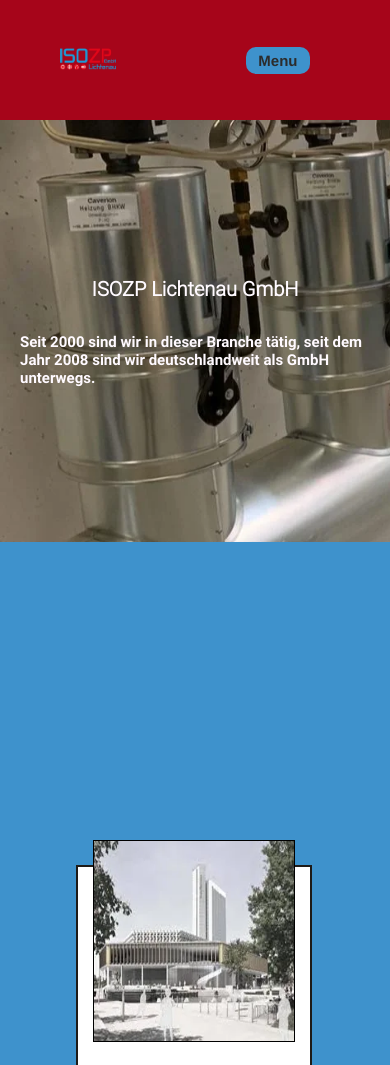
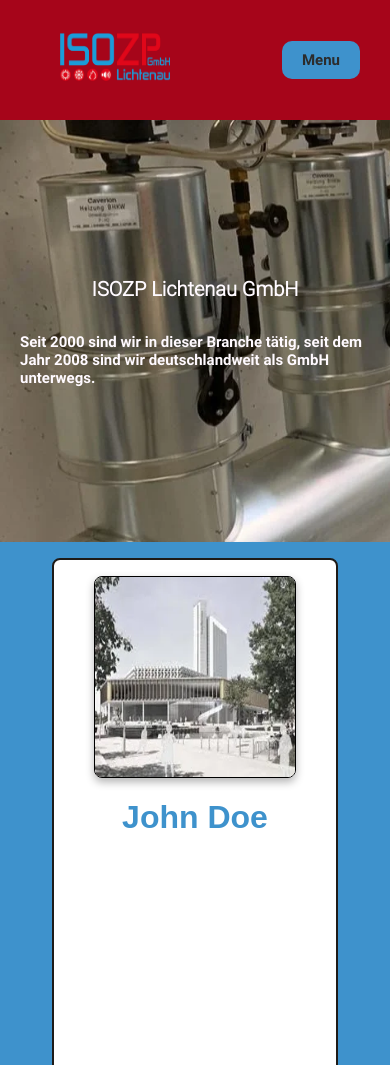
Before and after one commit to M0keee/Osa, a plain HTML site: page index.html in a window 390 px wide. Shown: the top 1065 px of the page. Drawn offline with nearby package versions, Linux system fonts and the light colour scheme.

Commit message:
Jeboga somun i responzivnost ima još posla
Marš u pičku materinu

```diff
--- a/index.html
+++ b/index.html
@@ -14,7 +14,7 @@
 <body>
     <header>
         <div class="logo">
-            <img src="img/logo.webp" alt="logo">
+            <img src="img/logo.webp" alt="logo" id="logo">
         </div>
         <div class="dropdown">
             <button class="dropbtn" onclick="myFuncton()">Menu</button>
--- a/style/style.css
+++ b/style/style.css
@@ -11,7 +11,7 @@
 }
 @font-face {
     font-family: Roboto-Bold;
-    src: url(../fonts/Roboto-Bold.ttf);;
+    src: url(../fonts/Roboto-Bold.ttf);
 }
 @font-face {
     font-family: Roboto-Light;
@@ -376,12 +376,17 @@
 
   .dropbtn{
     font-size: 15px;
-    padding-top: 5px;
-    padding-bottom: 5px;
-    padding-left: 12.5px;
-    padding-right: 12.5px;
+    padding-top: 10px;
+    padding-bottom: 10px;
+    padding-left: 20px;
+    padding-right: 20px;
+    margin-right: 20px;
+    font-family: 'Roboto-Bold';
   }
-
+  #logo{
+    height: 50px;
+    width: 110px;
+  }
   .dropdown-content{
     font-size: 15px;
     min-width: 80px;
@@ -420,6 +425,7 @@
     flex-direction: column;
     align-items: center;
     justify-content: space-evenly;
+    border: none;
   }
 
   .rightShowcase{
@@ -428,19 +434,66 @@
     flex-direction: column;
     align-items: center;
     justify-content: space-evenly;
+    border: none;
   }
 
   .flip-card{
-    width: 200px;
-    height: 200px;
+    width: 250px;
+    height: 525px;
     display: flex;
     flex-direction: column;
     align-items: center;
-    justify-content: space-evenly;
+    justify-content: flex-start;
+    border-radius: 8px;
   }
-  #projekat1{
+
+  .flip-card-front img{
     width: 200px;
     height: 200px;
+    box-shadow: 0 4px 8px rgba(0,0,0,0.3);
+    border-radius: 8px;
   }
 
+  .flip-card-front {
+    display: flex;
+    flex-direction: column;
+    position: relative;
+
+  }
+
+  .flip-card-back {
+    display: flex;
+    flex-direction: column;
+    align-items: center;
+    justify-content: flex-start;
+  }
+
+  .flip-card-back a{
+    text-align: center;
+    margin-left: 25%;
+    margin-right: auto;
+    height: 40px;
+    width: 125px;
+    border-radius: 8px;
+  }
+
+  .flip-card-back p{
+    padding: 0;
+    margin: 10px;
+  }
+
+  footer{
+    display: flex;
+    flex-direction: column;
+    align-items: center;
+    justify-content: space-between;
+    height: 650px;
+  }
+
+  .PersonName{
+    display: grid;
+
+  }
+
+
 }
```
Also changed, not shown: script.js (line endings or trailing spaces).
